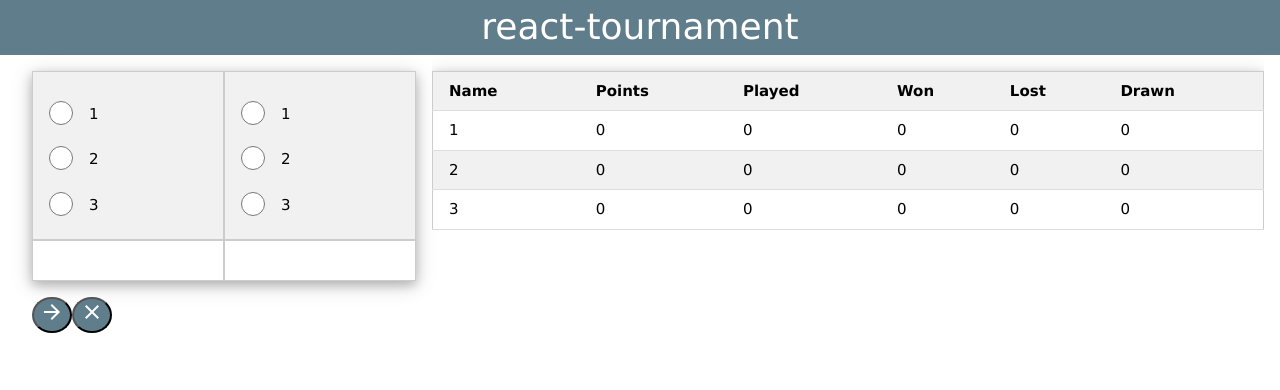
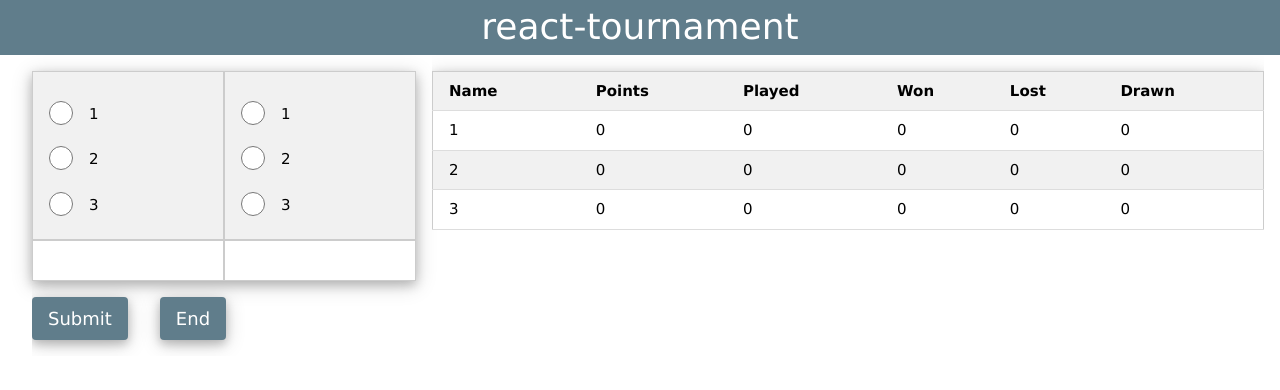
Before and after one commit to tommasobonomo/react-tournament, a React (Create React App) app: page / in a window 1280 px wide. Both pictures are taken after a click on the button "Start". Shown: the top 390 px of the page. Built offline with nearby package versions, Linux system fonts and the light colour scheme.

Commit message:
Button redesign and better players' object management

```diff
--- a/src/components/App.js
+++ b/src/components/App.js
@@ -74,7 +74,11 @@ class App extends Component {
       window.alert("You need to have 3 or more players");
     } else {
       var tmp = this.state.players;
-      tmp.push(new Player(event.target.value));
+      if (this.state.numberPlayers < event.target.value) {
+        tmp.push(new Player(event.target.value));
+      } else {
+        tmp.pop();
+      }
       this.setState({
         "numberPlayers":event.target.value,
         "players":tmp
--- a/src/components/End.js
+++ b/src/components/End.js
@@ -5,17 +5,15 @@ const End = (props) => {
     <div className="w3-container">
       <h3>Congratulations, {props.players[0].name}, you won the game!</h3>
       <p>Do you want to start a new game?</p>
-      <div className="tooltip">
       <button
         id="newGame"
         onClick={props.newGame}
-          className="w3-margin-top w3-circle w3-blue-gray"
+        className="w3-margin-top w3-button
+        w3-blue-gray w3-large w3-round w3-card-4"
         autoFocus
       >
-          <i className="material-icons">arrow_forward</i>
+        End
       </button>
-        <span className="tooltiptext">Enter</span>
-      </div>
     </div>
   )
 }
--- a/src/components/Score.js
+++ b/src/components/Score.js
@@ -66,25 +66,23 @@ const Score = (props) => {
           />
         </div>
       </div>
-      <div className="tooltip">
+      <div className="w3-bar">
         <button
-          className="w3-margin-top w3-circle w3-blue-gray"
+          className="w3-button w3-blue-gray w3-large
+          w3-round w3-card-4 w3-margin-right"
           onClick={props.handleScore}
           id="scoreSubmit"
         >
-          <i className="material-icons">arrow_forward</i>
+          Submit
         </button>
-        <span className="tooltiptext">Enter</span>
-      </div>
-      <div className="tooltip">
         <button
-          className="w3-margin-top w3-circle w3-blue-gray"
+          className="w3-button w3-blue-gray w3-large
+          w3-round w3-card-4 w3-margin"
           onClick={props.endGame}
           id="endGame"
         >
-          <i className="material-icons">clear</i>
+          End
         </button>
-        <span className="tooltiptext">End</span>
       </div>
     </div>
   );
--- a/src/components/start/Settings.js
+++ b/src/components/start/Settings.js
@@ -51,7 +51,7 @@ const Settings = (props) => {
       </div>
       <div className="w3-center">
         <button
-          className="w3-button w3-blue-grey w3-large"
+          className="w3-button w3-blue-grey w3-large w3-round w3-card-4"
           onClick={props.setStartFalse}
         >
           Start
```
Lines whose indentation alone changed are shown as unchanged.
